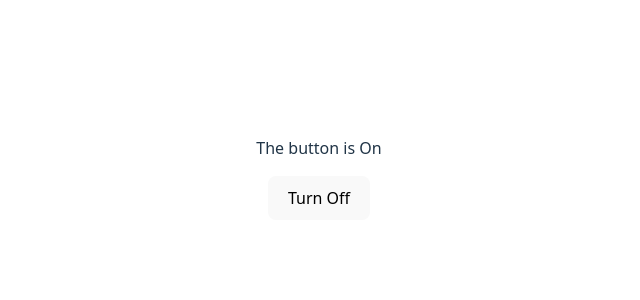
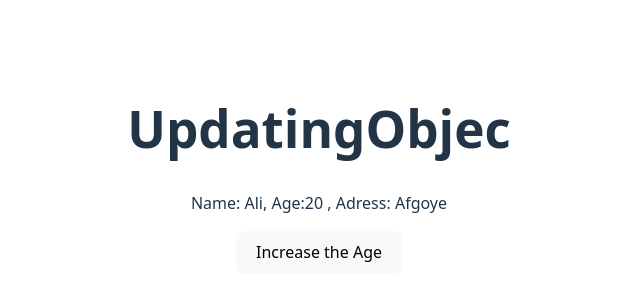
Before and after one commit to Abdulahi338/React-practice, a React (Vite) app: page / in a window 1280 px wide. Shown: the part 230-530 px from the top of the page, without its empty margins (321-961 px from the left). Built offline with nearby package versions, Linux system fonts and the light colour scheme.

Commit message:
adding practicing UpdateObjects

```diff
--- a/src/App.jsx
+++ b/src/App.jsx
@@ -7,6 +7,7 @@ import UserCard from './Exercise3';
 import ShowText from './ShowText';
 import Tglebutton from './ToggleButton';
 import ToggleButton from './ToggleButton';
+import UpdatingObjec from './UpdatingObjec'
 
 
 function App() {
@@ -42,7 +43,8 @@ function App() {
     email ={"sumayo@gmail.com"}
     /> */}
        {/* <ShowText/> */}
-       <ToggleButton/>
+       {/* <ToggleButton/> */}
+       <UpdatingObjec/>
 
     </>
   )
--- /dev/null
+++ b/src/UpdatingObjec.jsx
@@ -0,0 +1,18 @@
+import React, { useState } from 'react'
+
+function UpdatingObjec() {
+    let listUsers = {Name:"Ali",Age:20,Address:"Afgoye"};
+    const [user , setUser] = useState(listUsers);
+    const updateObj = ()=>{
+        setUser({...user,Age:user.Age+1});
+    }
+  return (
+    <div>
+        <h1>UpdatingObjec</h1>
+        <p>Name: {user.Name}, Age:{user.Age} , Adress: {user.Address}</p>
+        <button onClick={updateObj}>Increase the Age</button>
+    </div>
+  )
+}
+
+export default UpdatingObjec
```
